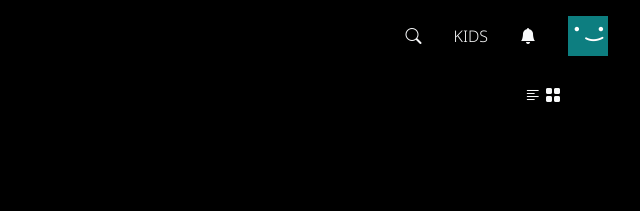
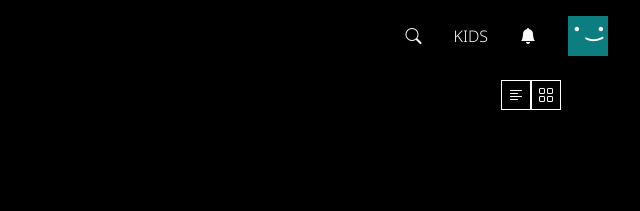
Before and after one commit to DevDomenico/modulo3-D7, a plain HTML site: page index.html in a window 1280 px wide. Shown: the top 211 px of the page, 640-1280 px from the left. Drawn offline with nearby package versions, Linux system fonts and the light colour scheme; files whose address does not match are found by name.

Commit message:
clone netflix

```diff
--- a/assets/css/styles.css
+++ b/assets/css/styles.css
@@ -8,6 +8,19 @@ body {
 .bg-dark{
     background-color: black !important;
 }
+
+.left,
+.grid {
+  width: 30px;
+  height: 30px;
+  display: flex;
+  justify-content: center;
+  align-items: center;
+  color: white;
+  border: solid 1px;
+  cursor: pointer;
+}
+
 /*sezione carosello*/
 @media (max-width: 767px) {
   .carousel-inner .row {
--- a/index.html
+++ b/index.html
@@ -82,10 +82,12 @@
               </div>
             </div>
             <div class="col-12 justify-content-start pt-3 col-sm-6 pt-sm-0 justify-content-sm-end d-flex align-items-center pl-0">
-              <div>
-               <i class="bi bi-text-left br-cp"></i>
-               <i class="bi bi-grid-fill br-cp"></i>
-              </div>
+                <div class="left">
+                    <i class="bi bi-text-left"></i>
+                  </div>
+                  <div class="grid">
+                    <i class="bi bi-grid"></i>
+                  </div>
             </div>
           </div>
 
```
